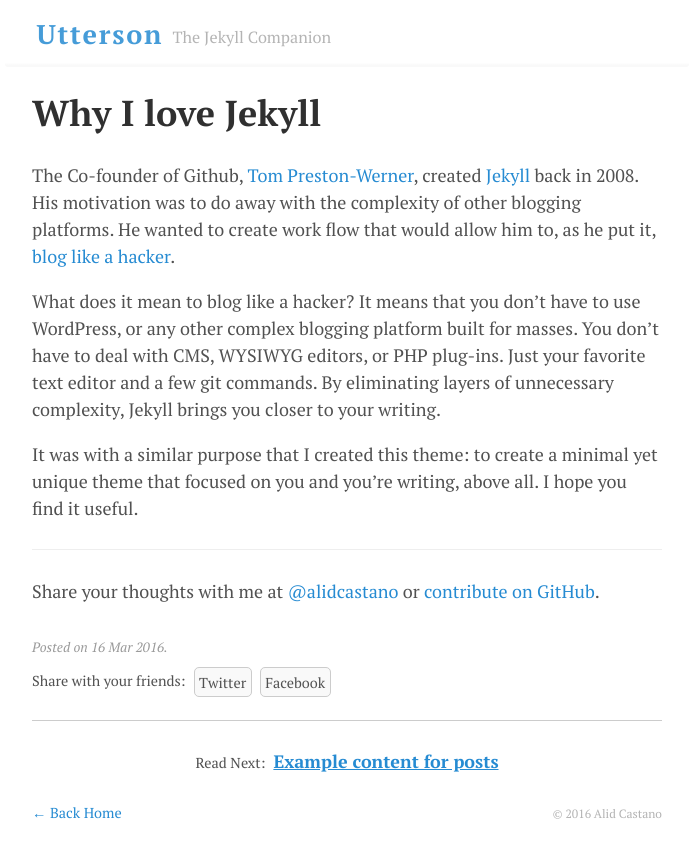
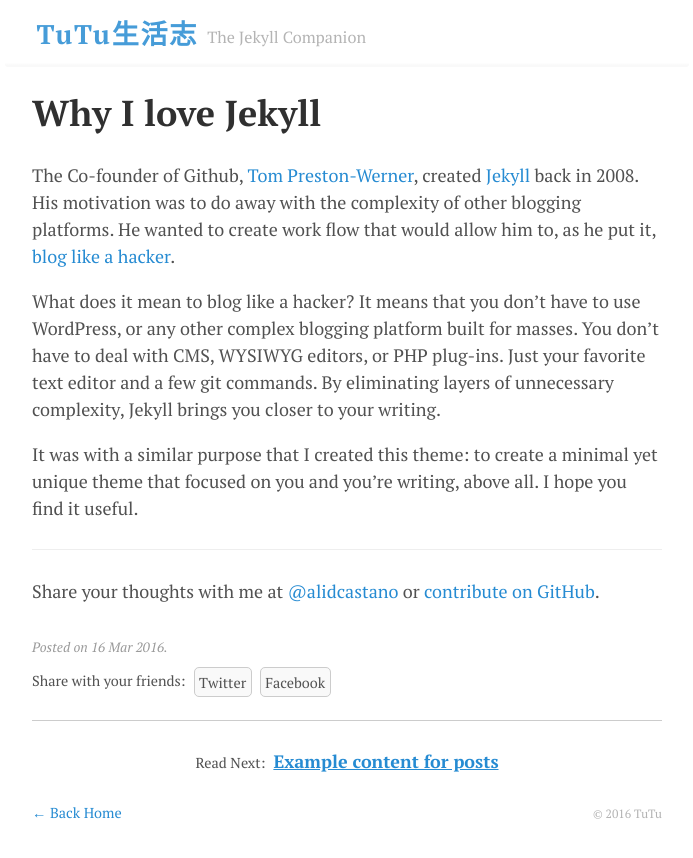
Before and after one commit to tutulifestyle/tutulifestyle.github.io, a Jekyll site: the page built from _posts/2016-03-16-I-love-Jekyll.md, in a window 1280 px wide. Shown: the top 858 px of the page, without its empty margins (293-986 px from the left). Built offline with Jekyll 4.4.1, drawn with Linux system fonts in a browser that asks for light colours.

Commit message:
Update _config.yml

```diff
--- a/_config.yml
+++ b/_config.yml
@@ -1,13 +1,13 @@
 # Setup
-title:               Utterson
+title:               TuTu生活志
 tagline:             The Jekyll Companion
-url:                 http://utterson.alidcastano.com
-analytics_id:        UA-53335201-2
+url:                 https://tutulifestyle.com
+analytics_id:
 
 # About/contact
 author:
-  name:                Alid Castano
-  email:               "" # email here
+  name:                TuTu
+  email:               "tutulifestyle.com@gmail.com" # email here
   avatar:              img/avatar.jpg
   profile-pic:         img/profile-pic.jpg
 
```
